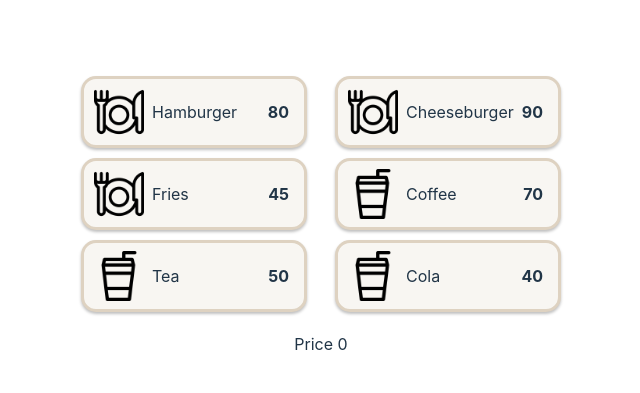
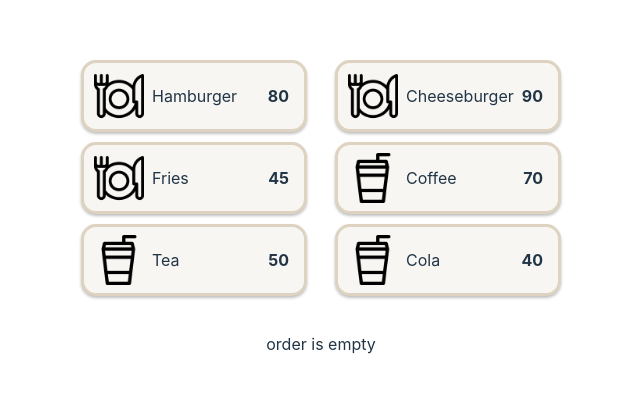
Before and after one commit to EdilHudaiberdiev/lab_56_react, a React (Vite) app: page / in a window 1280 px wide. Shown: the part 189-582 px from the top of the page, without its empty margins (319-959 px from the left). Built offline with nearby package versions, Linux system fonts and the light colour scheme.

Commit message:
added check for empty basket

```diff
--- a/src/App.tsx
+++ b/src/App.tsx
@@ -63,7 +63,8 @@ function App() {
         </div>
 
 
-        <div className="totalPrice">Price {price}</div>
+        {price > 0 ?
+          <>
             {goods.map(item => {
                 if(item.count > 0) {
                   return (
@@ -76,9 +77,15 @@ function App() {
                   )
                 }
               }
+            )}
 
-
-     )}
+            <div className="totalPrice">Price {price}</div>
+          </>
+          :
+          <>
+          <p>order is empty</p>
+          </>
+        }
 
       </div>
     </>
```
Lines whose indentation alone changed are shown as unchanged.
